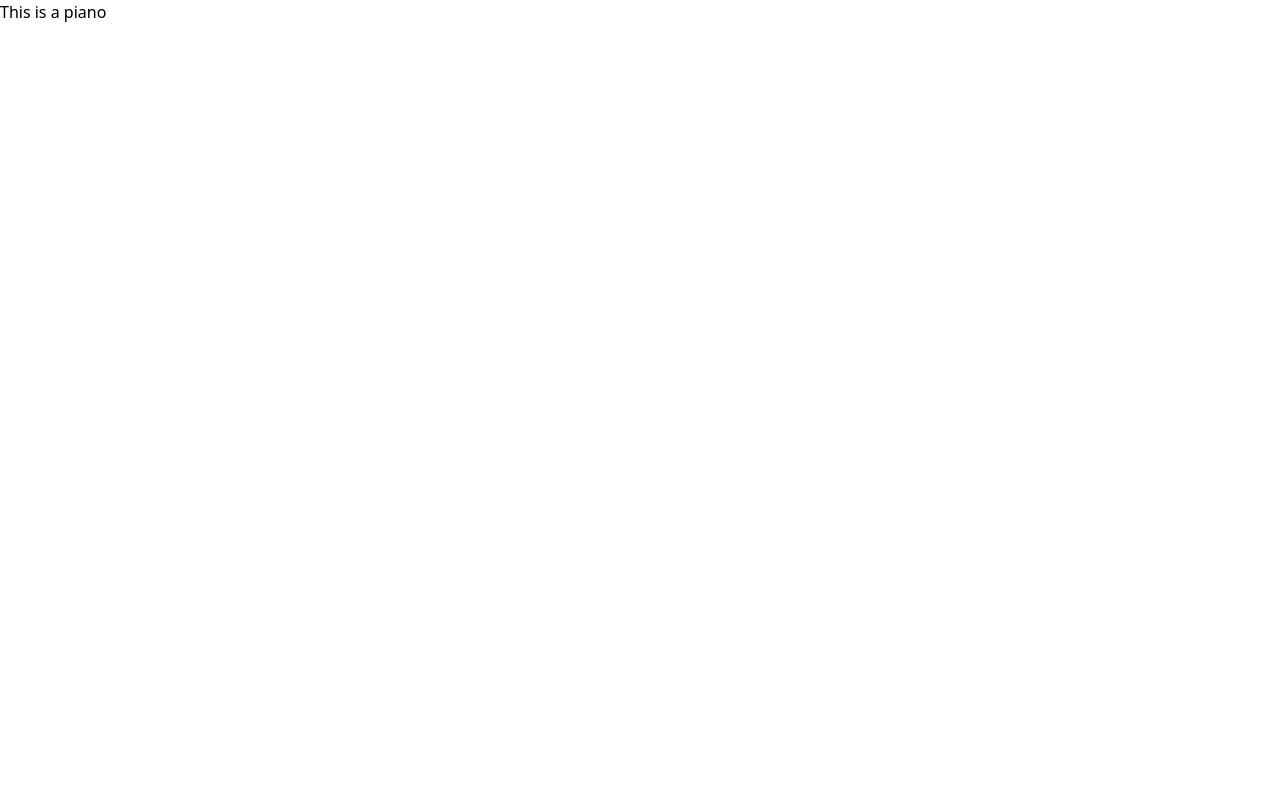
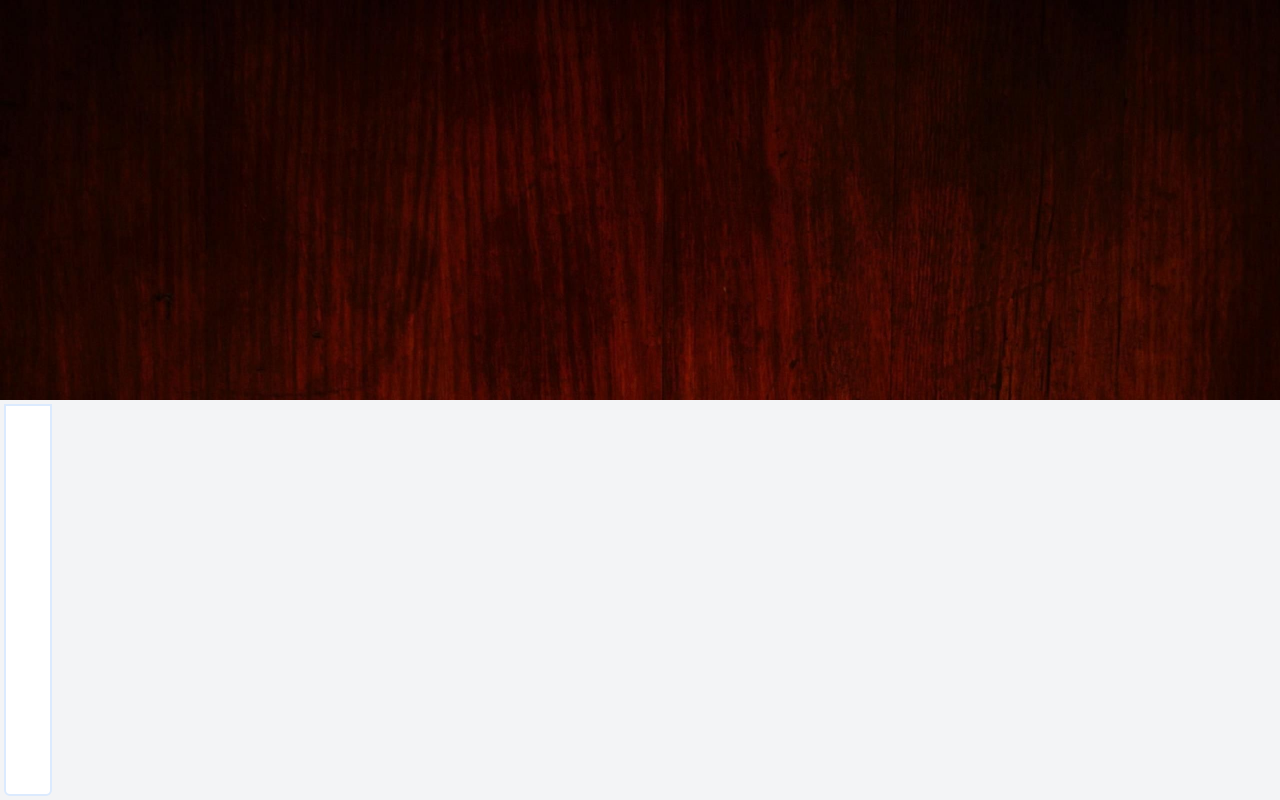
Before and after one commit to JaiBhalla03/garageBand, a Next.js app: page /piano in a window 1280 px wide. Built offline with nearby package versions, Linux system fonts and the light colour scheme.

Commit message:
Started working on the piano page and understand thev working of the single key

```diff
--- a/pages/index.tsx
+++ b/pages/index.tsx
@@ -17,7 +17,7 @@ export default function Home() {
     }
 
   return (
-      <main className="h-screen pb-4 pt-10 pl-10 pr-10">
+      <main className="h-screen pb-4 pt-10 pl-10 pr-10" id="home_main">
           <Fragment>
               <title>
                   Garage band
--- a/pages/piano.tsx
+++ b/pages/piano.tsx
@@ -1,9 +1,35 @@
+import {fragment, useState} from 'react'
+import {Howl, Howler} from "howler";
 
 const Piano = () => {
+    const [style, setStyle] = useState(true);
+    const undoKey = () => {
+        setStyle(true)
+    }
+    const note = (src: string) =>{
+        setStyle(false);
+        const sound = new Howl({
+            src,
+            html5: true
+        });
+        sound.play();
+        const timeOut = setTimeout(undoKey,200);
+    }
+    document.addEventListener("keydown", () => {
+        note("https://www.mboxdrive.com/piano-g-6200.mp3")
+    })
+
+    const unclick: string = "h-full bg-white border-2 border-blue-100 rounded-b-md w-12"
+    const clicked: string = "h-full bg-gray-300 border-2 border-blue-100 rounded-b-md w-12"
     return (
-        <div>
-            This is a piano
-        </div>
+        <main id="piano_main" className = "flex flex-col justify-end h-screen">
+            <div className="flex p-1 h-1/2 bg-gray-100">
+                <div className = {(style) ? unclick : clicked} onClick={()=>{note("https://www.mboxdrive.com/piano-g-6200.mp3")}}></div>
+                {/*<div className = {(style) ? unclick : clicked} onClick={()=>{note("https://www.mboxdrive.com/piano-g-6200.mp3")}}></div>*/}
+                {/*<div className = {(style) ? unclick : clicked} onClick={()=>{note("https://www.mboxdrive.com/piano-g-6200.mp3")}}></div>*/}
+                {/*<div className = {(style) ? unclick : clicked} onClick={()=>{note("https://www.mboxdrive.com/piano-g-6200.mp3")}}></div>*/}
+            </div>
+        </main>
     );
 };
 
--- a/styles/globals.css
+++ b/styles/globals.css
@@ -5,8 +5,14 @@
 @import "tailwindcss/utilities";
 
 
-main{
+#home_main{
     background-image: url("../Images/garageWallpaper.jpg");
     background-repeat: no-repeat;
     background-size: 100% 100%;
 }
+
+#piano_main{
+    background-image: url("../Images/piano_cover.jpg");
+    background-repeat: no-repeat;
+    background-size: 100% 100%;
+}
```
Also changed, not shown: Images/piano_cover.jpg (added).
